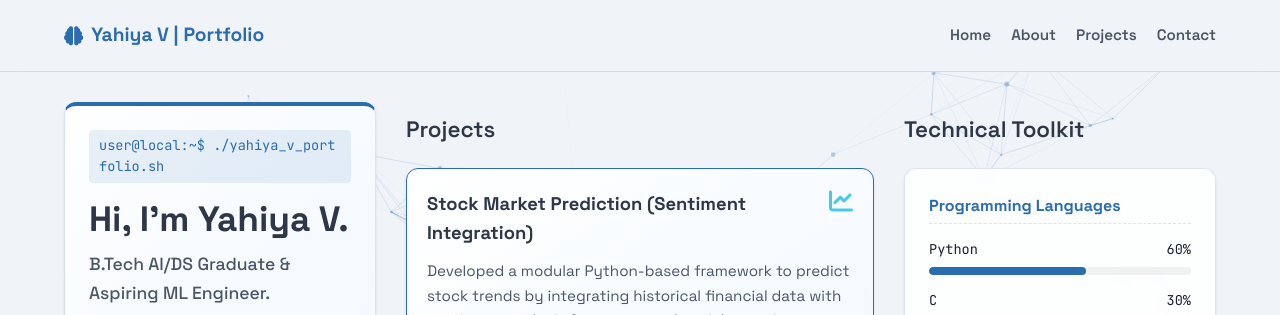
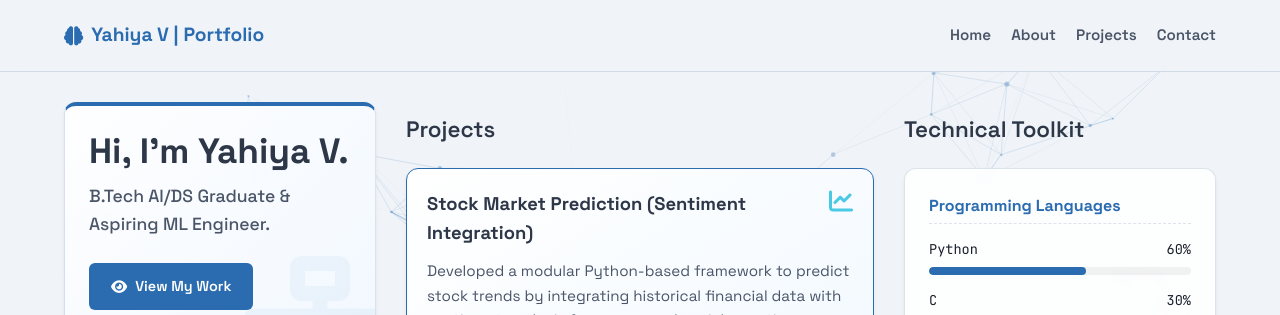
Before and after one commit to YahiyaV/Portfolio, a plain HTML site: page index.html in a window 1280 px wide. Shown: the top 315 px of the page. Drawn offline with Linux system fonts and the light colour scheme.

Commit message:
Update index.html

```diff
--- a/index.html
+++ b/index.html
@@ -32,7 +32,6 @@
             <div class="card hero-card" id="home">
                 <div class="card-bg-icon"><i class="fas fa-network-wired"></i></div>
                 <div class="hero-content">
-                    <p class="greeting">user@local:~$ ./yahiya_v_portfolio.sh</p>
                     <h1>Hi, I'm Yahiya V.</h1>
                     <h2>B.Tech AI/DS Graduate &<br>Aspiring ML Engineer.</h2>
                     <div class="hero-actions">
```
